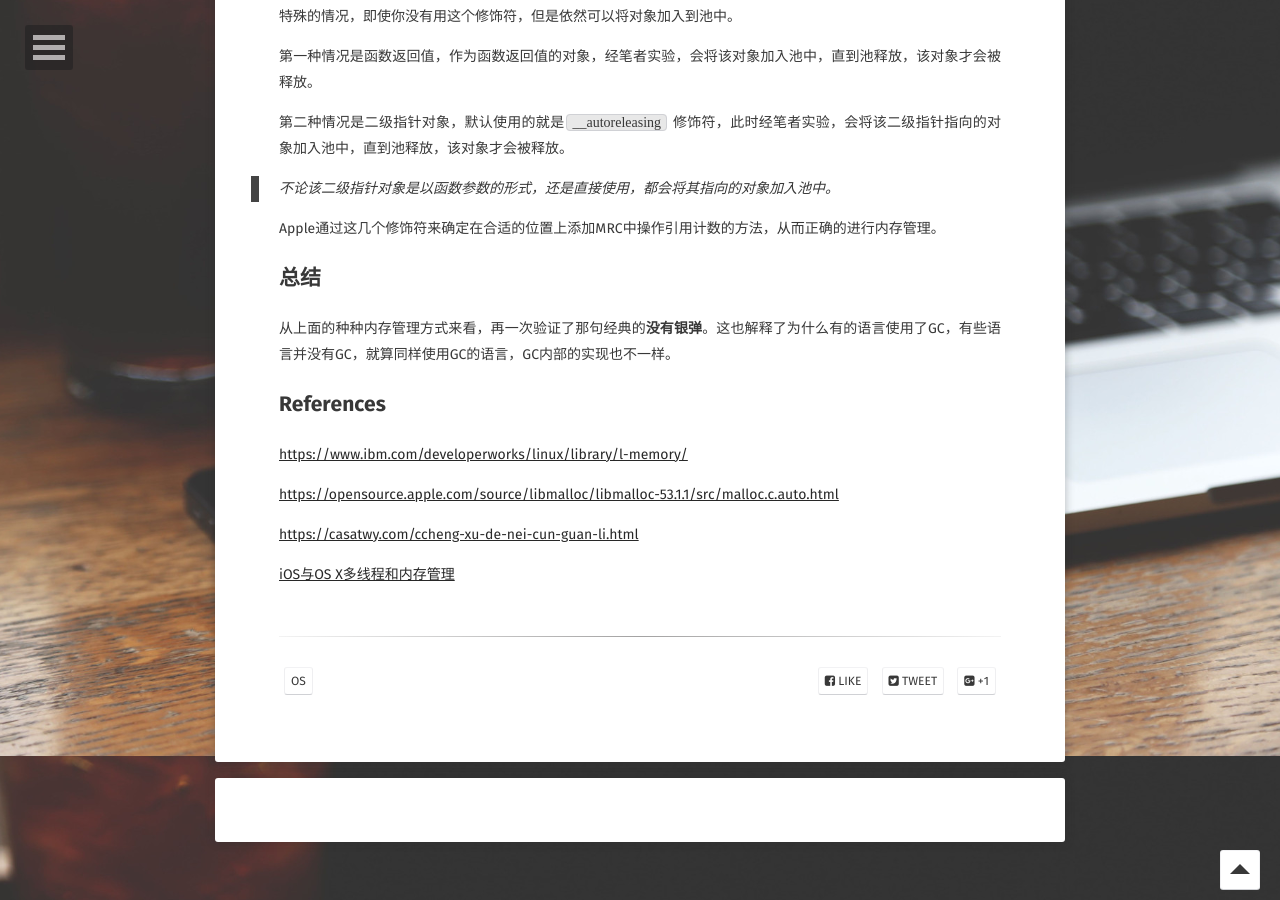
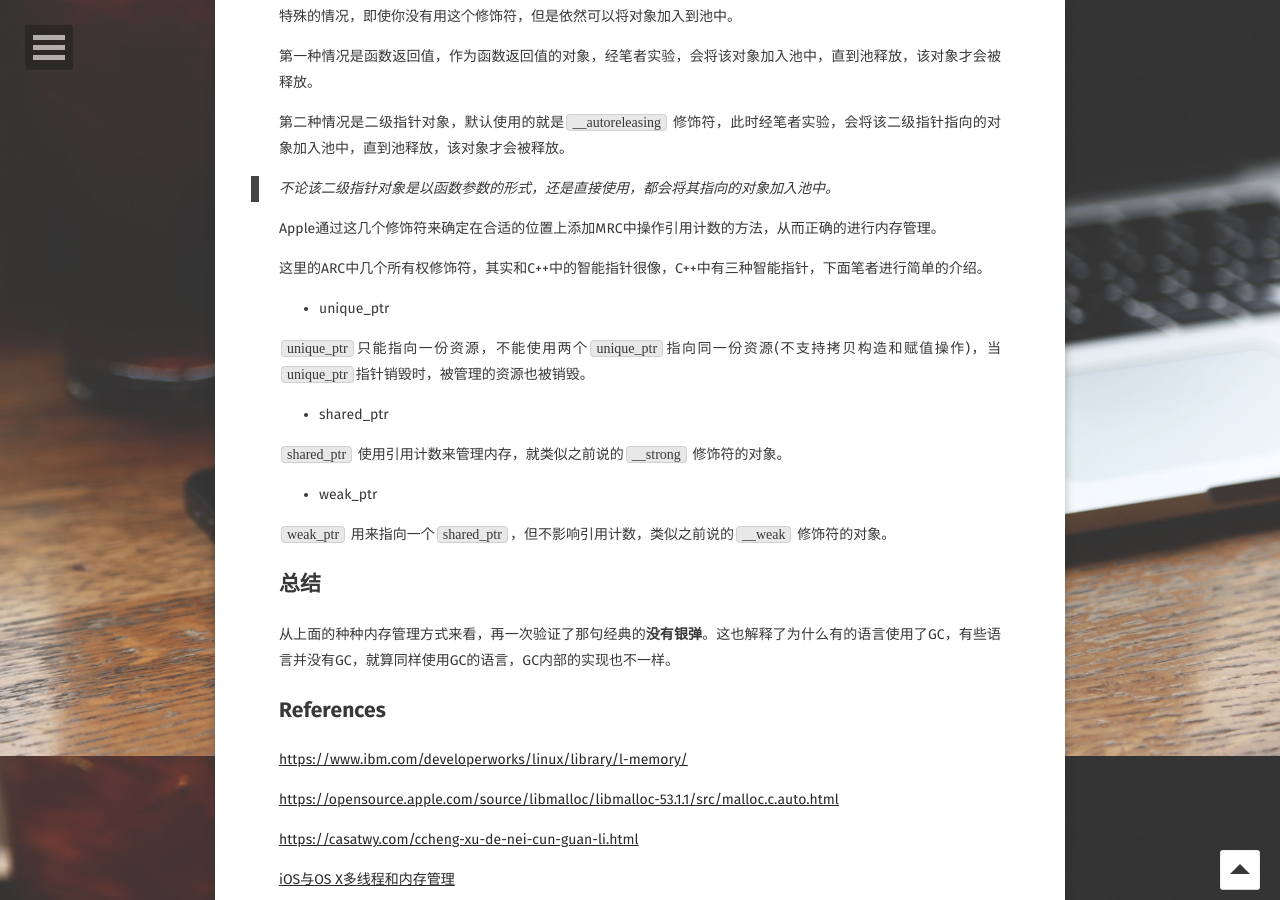
Before and after one commit to longjianjiang/longjianjiang.github.io, a Jekyll site: the page built from _posts/2019-03-22-memory-management.md, in a window 1280 px wide and 900 px high, scrolled down 3744 px. Built offline with Jekyll 4.4.1, drawn with Linux system fonts in a browser that asks for light colours; some web fonts are replaced; comment, search, counter and statistics services are not loaded.

Commit message:
Update(auto commit)

```diff
--- a/_posts/2019-03-22-memory-management.md
+++ b/_posts/2019-03-22-memory-management.md
@@ -120,6 +120,20 @@ ARC机制多了一个所有权修饰符的概念，默认所有引用默认都
 
 Apple通过这几个修饰符来确定在合适的位置上添加MRC中操作引用计数的方法，从而正确的进行内存管理。
 
+这里的ARC中几个所有权修饰符，其实和C++中的智能指针很像，C++中有三种智能指针，下面笔者进行简单的介绍。
+
+- unique_ptr
+
+`unique_ptr`只能指向一份资源，不能使用两个`unique_ptr`指向同一份资源(不支持拷贝构造和赋值操作)，当`unique_ptr`指针销毁时，被管理的资源也被销毁。
+
+- shared_ptr
+
+`shared_ptr` 使用引用计数来管理内存，就类似之前说的`__strong` 修饰符的对象。
+
+- weak_ptr
+
+`weak_ptr` 用来指向一个`shared_ptr`，但不影响引用计数，类似之前说的`__weak` 修饰符的对象。
+
 ## 总结
 
 从上面的种种内存管理方式来看，再一次验证了那句经典的**没有银弹**。这也解释了为什么有的语言使用了GC，有些语言并没有GC，就算同样使用GC的语言，GC内部的实现也不一样。
```
Also changed, not shown: _posts/2019-04-09-runtime-source-code-reference-counting.md (added).
